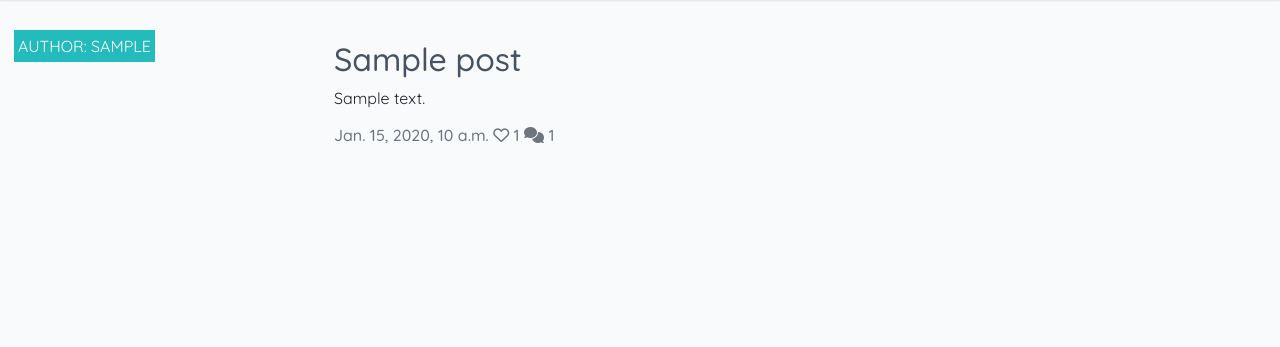
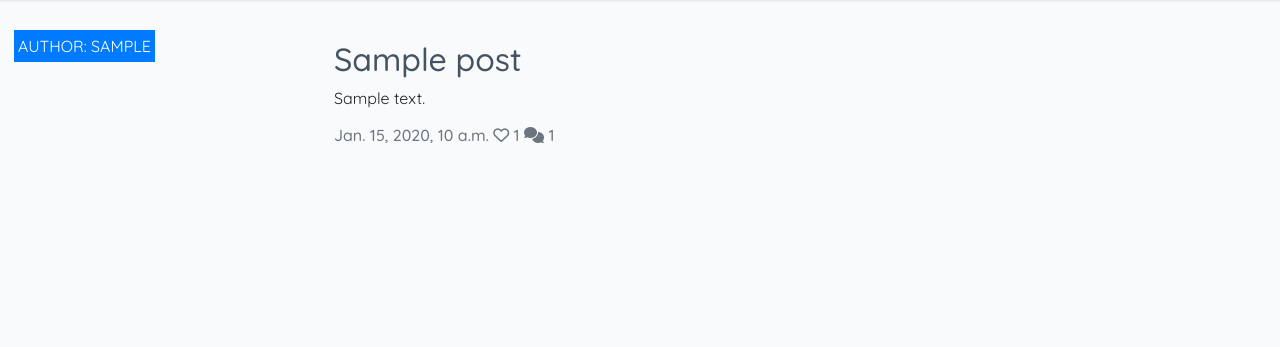
Before and after one commit to danny-fla/Lucid-Waves, a Django app: page / in a window 1280 px wide. Shown: the part 73-420 px from the top of the page. Run offline with Django 3.2, Linux system fonts and the light colour scheme; tables that the repository leaves empty hold one stand-in row (values such as "Sample post"); some libraries are stand-ins or nearby versions.

Commit message:
change image flash color

```diff
--- a/static/css/style.css
+++ b/static/css/style.css
@@ -176,7 +176,7 @@ nav ul li a {
     bottom: 5%;
     min-width: 30%;
     left: -2px;
-    background-color: #23BBBB;
+    background-color: #007BFF;
 }
 
 .author {
```
